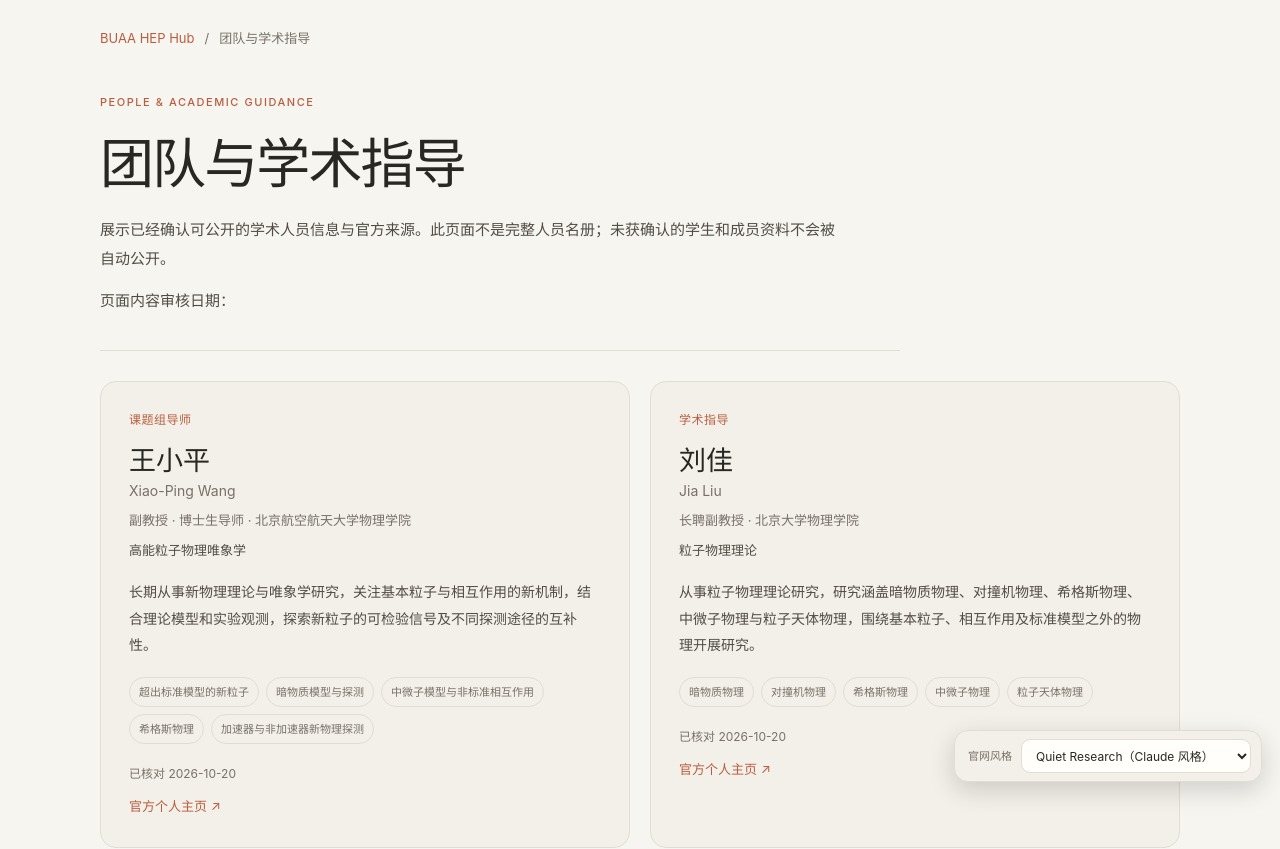
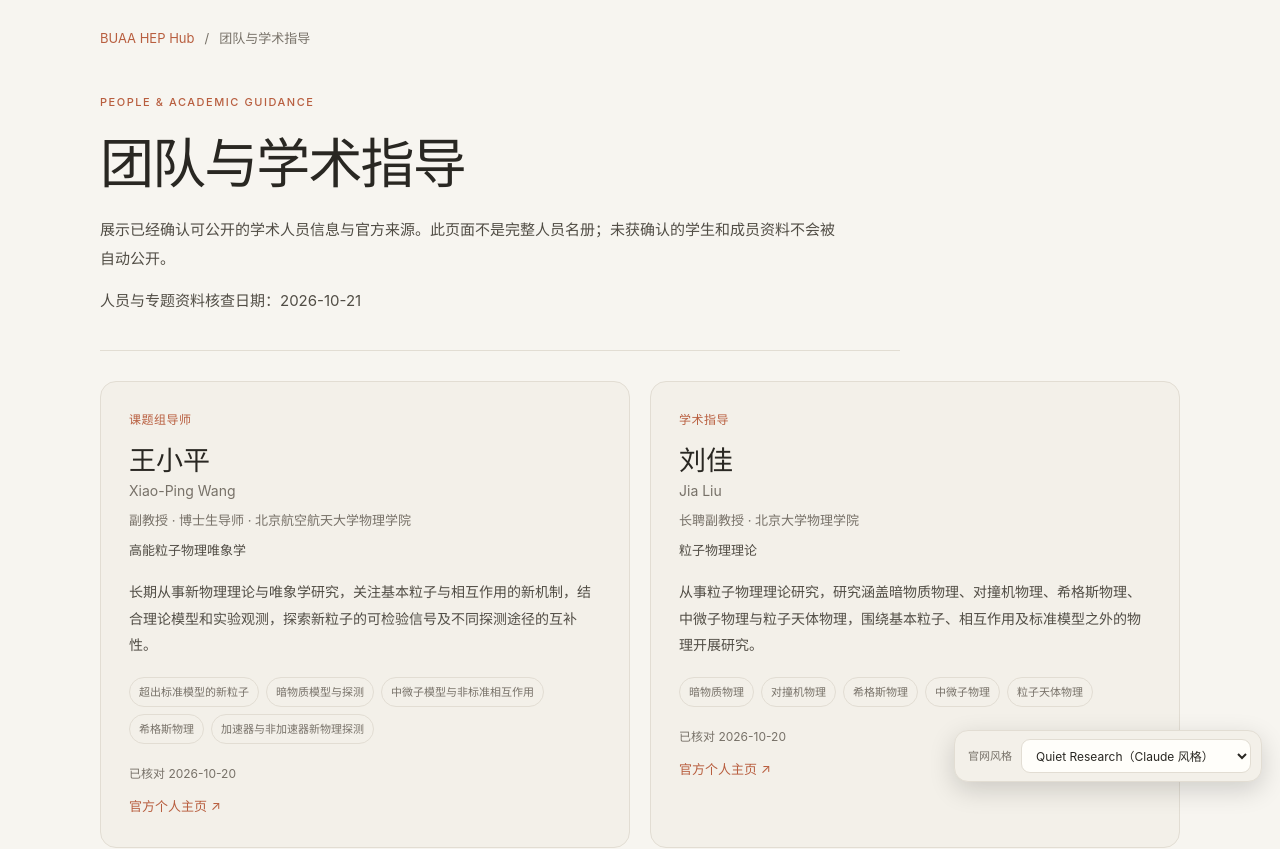
Before and after one commit to lm846802297-bit/buaa-hep-lab, a Vue app in the folder frontend/: page /people in a window 1280 px wide. Shown: the top 849 px of the page. Built offline with nearby package versions, Linux system fonts and the light colour scheme.

Commit message:
docs: clarify people-page content check date

```diff
--- a/frontend/src/views/PeopleView.vue
+++ b/frontend/src/views/PeopleView.vue
@@ -1,6 +1,6 @@
 <script setup>
 import { computed, onMounted } from 'vue'
-import { publicContentReviewedAt, publicPeople } from '../content/lab'
+import { publicContentIndexCheckedAt, publicPeople } from '../content/lab'
 import { publicationReviewStatus } from '../utils/publicationReview'
 
 const people = computed(() => publicPeople.filter(person => person.visibility === 'public'))
@@ -17,7 +17,7 @@ onMounted(() => { document.title = '团队与学术指导 | BUAA HEP Hub' })
       <p class="eyebrow">PEOPLE & ACADEMIC GUIDANCE</p>
       <h1>团队与学术指导</h1>
       <p>展示已经确认可公开的学术人员信息与官方来源。此页面不是完整人员名册；未获确认的学生和成员资料不会被自动公开。</p>
-      <p class="review-note">页面内容审核日期：{{ publicContentReviewedAt }}</p>
+      <p class="review-note">人员与专题资料核查日期：{{ publicContentIndexCheckedAt }}</p>
     </header>
 
     <section class="people-grid" aria-label="已确认公开的人员资料">
```
